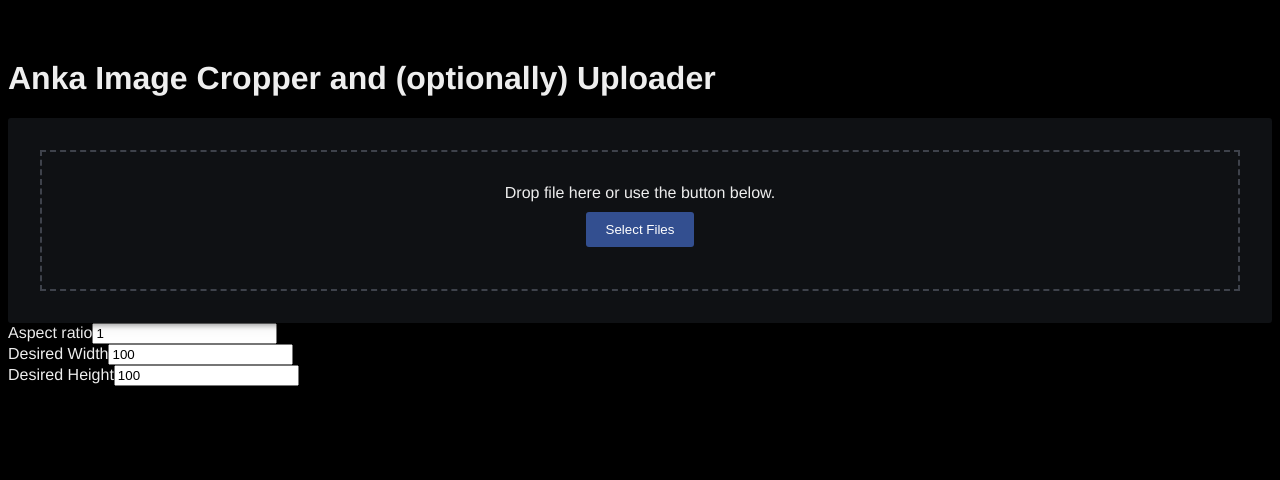
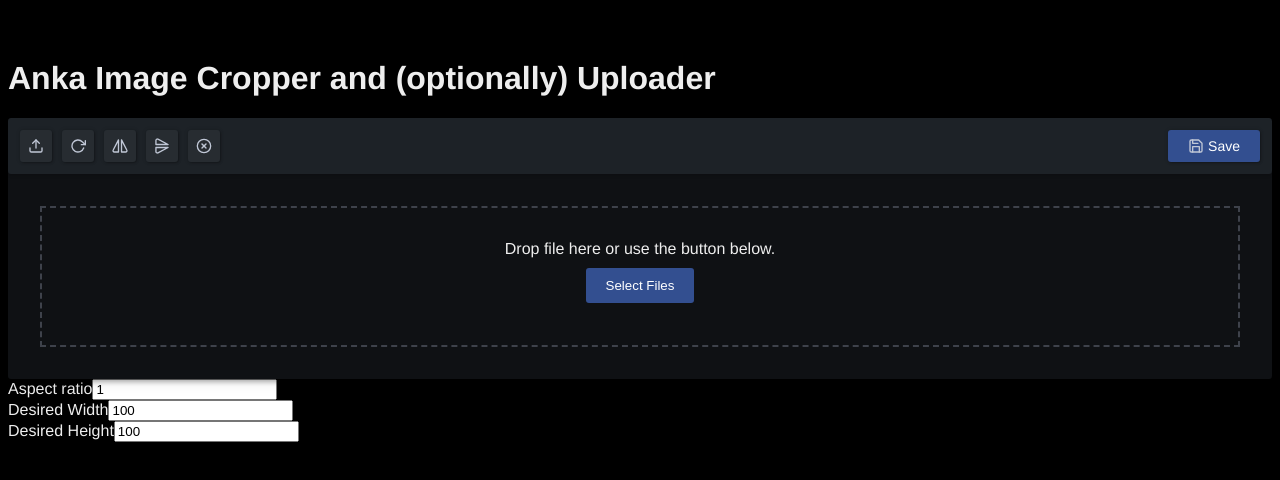
Before and after one commit to e-anka/vue-anka-cropper, a Vue app: page / in a window 1280 px wide. Shown: the top 480 px of the page. Built offline with nearby package versions, Linux system fonts and the light colour scheme.

Commit message:
added rotation

```diff
--- a/src/components/AnkaCropper.vue
+++ b/src/components/AnkaCropper.vue
@@ -1,22 +1,17 @@
 <template>
     <div class="vueAnkaCropper">
         <div class="ankaCropper" :class="[opts.skin]">
-           <input type="file" class="ankaCropper__fileInput" ref="fileInput" v-show="false" @change="selectFile"/>
-            <div v-if="!file" class="ankaCropper__droparea" @drop.prevent="dropFile" @dragover.prevent>
-                <div>{{opts.dropareaMessage}}</div>
-                <button class="ankaCropper__selectButton" @click="triggerInput">{{opts.selectButtonLabel}}</button>
-            </div>
-            <div v-if="file" class="ankaCropper__navigation">
+            <div class="ankaCropper__navigation">
                 <a href="#" @click.prevent="triggerInput" title="Upload a new image" class="ankaCropper__navButton">
                    <img :src="require('../assets/feather/' + opts.skin + '/upload.svg')" alt="upload icon" width="16" height="16"/>
                 </a>
-                <a href="#" @click.prevent title="Rotate clockwise" class="ankaCropper__navButton">
+                <a href="#" @click.prevent="rotate" title="Rotate clockwise" class="ankaCropper__navButton">
                    <img :src="require('../assets/feather/' + opts.skin + '/rotate-cw.svg')" alt="rotate clockwise icon" width="16" height="16"/>
                 </a>
-                <a href="#" @click.prevent="fliph = !fliph; drawCanvas()" title="Flip horizontally" class="ankaCropper__navButton">
+                <a href="#" @click.prevent="flip('h')" title="Flip horizontally" class="ankaCropper__navButton">
                    <img :src="require('../assets/feather/' + opts.skin + '/flip-horizontal.svg')" alt="flip horizontal icon" width="16" height="16"/>
                 </a>
-                <a href="#" @click.prevent="flipv = !flipv; drawCanvas()" title="Flip vertically" class="ankaCropper__navButton">
+                <a href="#" @click.prevent="flip('v')" title="Flip vertically" class="ankaCropper__navButton">
                    <img :src="require('../assets/feather/' + opts.skin + '/flip-vertical.svg')" alt="flip vertical icon" width="16" height="16"/>
                 </a>
                 <a href="#" @click.prevent="cancelCrop" title="Cancel" class="ankaCropper__navButton">
@@ -25,6 +20,11 @@
                 <a href="#" @click.prevent title="Save" class="ankaCropper__saveButton">
                    <img :src="require('../assets/feather/' + opts.skin + '/save.svg')" alt="save icon" width="16" height="16"/> Save
                 </a>
+            </div>
+           <input type="file" class="ankaCropper__fileInput" ref="fileInput" v-show="false" @change="selectFile"/>
+            <div v-if="!file" class="ankaCropper__droparea" @drop.prevent="dropFile" @dragover.prevent>
+                <div>{{opts.dropareaMessage}}</div>
+                <button class="ankaCropper__selectButton" @click="triggerInput">{{opts.selectButtonLabel}}</button>
             </div>
             <div v-if="file" class="ankaCropper__mainArea">
                 <div :style="{width: cropperWidth + 'px', height: cropperHeight + 'px', float: 'left'}">
@@ -116,17 +116,55 @@ export default {
             return Math.round(this.imageRatio * this.canvasHeight)
         },
         cropData () {
-            let scaleW = this.imageWidth / this.canvasWidth
-            let scaleH = this.imageHeight / this.canvasHeight
-            let nx = Math.round(this.x * scaleW)
-            let ny = Math.round(this.y * scaleH)
-            let nw = Math.round(this.w * scaleW)
-            let nh = Math.round(this.h * scaleH)
-            if (this.fliph) {
-                nx = this.imageWidth - nx - nw
+            let scale = Math.round((this.imageWidth / this.canvasWidth + this.imageHeight / this.canvasHeight) / .002) / 1000
+            let [rot, fh, fv] = [this.rotation, this.fliph, this.flipv]
+            let x = this.x * scale
+            let y = this.y * scale
+            let w = this.w * scale
+            let h = this.h * scale
+            let a = this.imageWidth - x - w
+            let b = this.imageHeight - y - h
+
+            let nx, ny, nw, nh
+
+            if ((rot === 0 && !fh && !fv) || (rot === 180 && fh && fv)) {
+                nx = x
+                ny = y
             }
-            if (this.flipv) {
-                ny = this.imageHeight - ny - nh
+            if ((rot === 90 && !fh && !fv) || (rot === 270 && fh && fv)) {
+                nx = y
+                ny = a
+            }
+            if ((rot === 180 && !fh && !fv) || (rot === 0 && fh && fv)) {
+                nx = a
+                ny = b
+            }
+            if ((rot === 270 && !fh && !fv) || (rot === 90 && fh && fv)) {
+                nx = b
+                ny = x
+            }
+            if ((rot === 0 && fh && !fv) || (rot === 180 && !fh && fv)) {
+                nx = a
+                ny = y
+            }
+            if ((rot === 90 && fh && !fv) || (rot === 270 && !fh && fv)) {
+                nx = y
+                ny = x
+            }
+            if ((rot === 180 && fh && !fv) || (rot === 0 && !fh && fv)) {
+                nx = x
+                ny = b
+            }
+            if ((rot === 270 && fh && !fv) || (rot === 90 && !fh && fv)) {
+                nx = b
+                ny = a
+            }
+            if (rot === 0 || rot === 180) {
+                nw = w
+                nh = h
+            } else {
+                nw = h
+                nh = w
             }
             return {x: nx, y: ny, w: nw, h: nh}
         },
@@ -195,16 +233,21 @@ export default {
                 ctx.translate(0, this.previewSize.h);
                 ctx.scale(1, -1)
             }
+            let rotated = this.rotation === 90 || this.rotation === 270
+            let w = rotated ? canvas.height : canvas.width
+            let h = rotated ? canvas.width : canvas.height
+            ctx.translate(canvas.width / 2, canvas.height / 2)
+            ctx.rotate(this.rotation * Math.PI / 180)
             ctx.drawImage(
                 this.image,
                 this.cropData.x,
                 this.cropData.y,
                 this.cropData.w,
                 this.cropData.h,
-                0,
-                0,
-                canvas.width,
-                canvas.height)
+                -w / 2,
+                -h / 2,
+                w,
+                h)
             ctx.restore()
             return canvas
         },
@@ -283,7 +326,12 @@ export default {
                 this.ctx.translate(0, this.canvasHeight);
                 this.ctx.scale(1, -1)
             }
-            this.ctx.drawImage(this.image, 0, 0, this.canvasWidth, this.canvasHeight);
+            let rotated = this.rotation === 90 || this.rotation === 270
+            let w = rotated ? this.canvasHeight : this.canvasWidth
+            let h = rotated ? this.canvasWidth : this.canvasHeight
+            this.ctx.translate(this.canvasWidth / 2, this.canvasHeight / 2)
+            this.ctx.rotate(this.rotation * Math.PI / 180)
+            this.ctx.drawImage(this.image, -w / 2, -h / 2, w, h)
             this.ctx.restore()
         },
         drawMarkers () {
@@ -358,6 +406,16 @@ export default {
             let file = evt.dataTransfer.files[0]
             this.useFile(file)
         },
+        flip (direction) {
+            if (direction === 'v') {
+                this.flipv = !this.flipv
+                this.y = this.canvasHeight - this.y - this.h
+            } else {
+                this.fliph = !this.fliph
+                this.x = this.canvasWidth - this.x - this.w
+            }
+            this.drawCanvas()
+        },
         getFullWidth () {
             let elSize = this.$el.getBoundingClientRect()
             this.fullWidth = elSize.width
@@ -388,6 +446,34 @@ export default {
             this.mx = mx
             this.my = my
             this.drawCanvas()
+        },
+        rotate () {
+            let canvasSize = [this.canvasWidth, this.canvasHeight]
+            if (this.fliph ? !this.flipv : this.flipv) {
+                this.rotation -= 90
+            } else {
+                this.rotation += 90
+            }
+            if (this.rotation > 270) { this.rotation = 0 }
+            if (this.rotation < 0) {this.rotation = 270 }
+            let w = this.imageWidth
+            let h = this.imageHeight
+            this.imageWidth = h
+            this.imageHeight = w
+            this.$nextTick(() => {
+                let scaleX = this.canvasHeight / canvasSize[0]
+                let scaleY = this.canvasWidth / canvasSize[1]
+                let nx = this.canvasWidth - this.y * scaleY - this.h * scaleY
+                let ny = this.x * scaleX
+                let nw = this.h * scaleY * this.opts.aspectRatio
+                let nh = this.w * scaleX * this.opts.aspectRatio
+                this.x = Math.round(nx)
+                this.y = Math.round(ny)
+                this.w = Math.round(nw)
+                this.h = Math.round(nh)
+                this.updateCoords()
+                this.drawCanvas()
+            })
         },
         selectFile (evt) {
             let file = evt.currentTarget.files[0]
@@ -525,6 +611,8 @@ export default {
     watch: {
         file (nf) {
             this.rotation = 0
+            this.fliph = false
+            this.flipv = false
             let reader = new FileReader()
             reader.onload = (evt) => {
                 let img = new Image()
```
